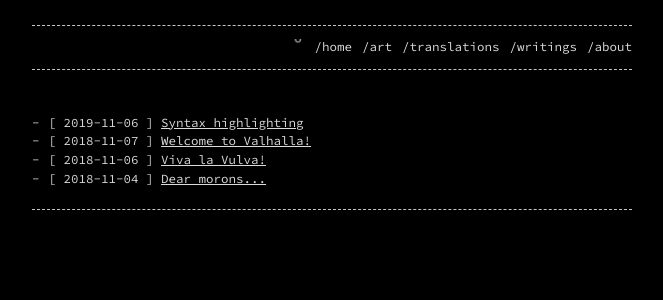
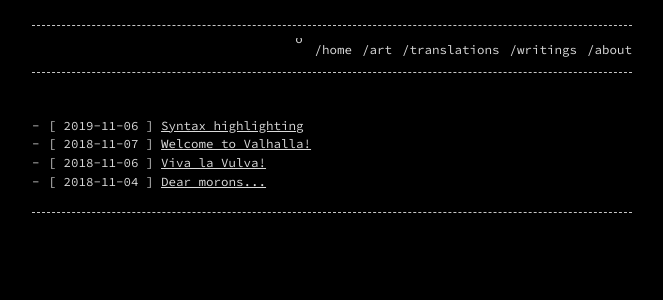
Before and after one commit to t11systems/t11systems.github.io, a Jekyll site: the page built from index.md, in a window 1280 px wide. Shown: the top 300 px of the page, without its empty margins (308-971 px from the left). Built offline with Jekyll 4.4.1, drawn with Linux system fonts in a browser that asks for light colours.

Commit message:
Update header.html

```diff
--- a/_includes/header.html
+++ b/_includes/header.html
@@ -2,7 +2,7 @@
 <header>
   <div class="menu">
     <ul>
-      <marquee direction="down" height="12" width=40% behavior="alternate">
+      <marquee direction="down" height="16" width=45% behavior="alternate">
         <marquee behavior="alternate">
           o
         </marquee>
```
